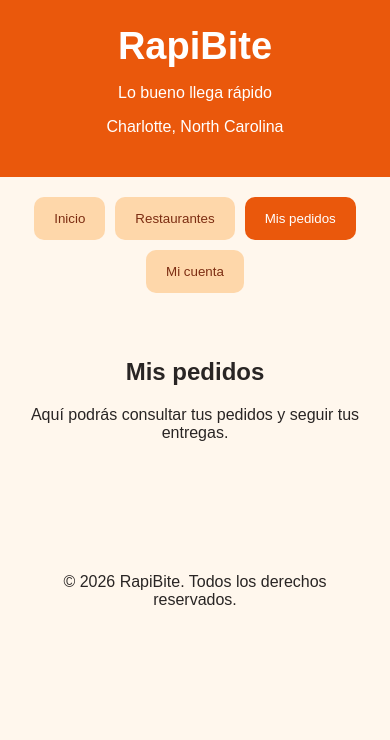
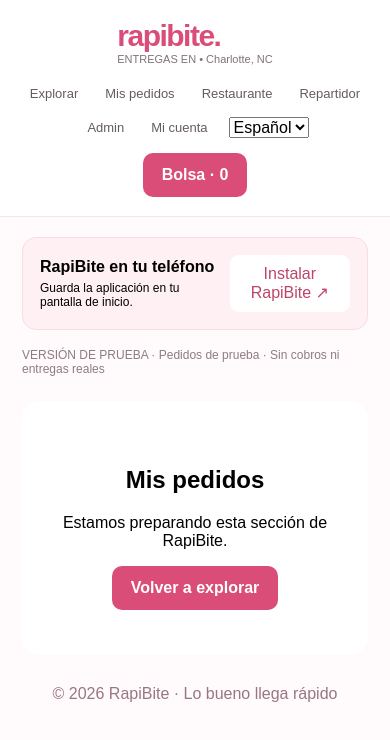
Before and after one commit to aracenawilliam16-hub/rapibite, a Next.js app: page / in a window 390 px wide. Both pictures are taken after a click on the button "Mis pedidos". Shown: the top 740 px of the page. Built offline with nearby package versions, Linux system fonts and the light colour scheme.

Commit message:
Refactor Home component and update UI elements

```diff
--- a/app/page.tsx
+++ b/app/page.tsx
@@ -3,126 +3,386 @@
 
 import { useState } from "react";
 
+const categorias = [
+  "Todos",
+  "Hamburguesas",
+  "Latina",
+  "Pizza",
+  "Saludable",
+  "Desayunos",
+  "Postres",
+];
+
+const opciones = [
+  { nombre: "Hamburguesas", emoji: "🍔", categoria: "Hamburguesas" },
+  { nombre: "Comida latina", emoji: "🌮", categoria: "Latina" },
+  { nombre: "Pizza", emoji: "🍕", categoria: "Pizza" },
+  { nombre: "Comida saludable", emoji: "🥗", categoria: "Saludable" },
+  { nombre: "Desayunos", emoji: "🥞", categoria: "Desayunos" },
+  { nombre: "Postres", emoji: "🍰", categoria: "Postres" },
+];
+
 export default function Home() {
-  const [pagina, setPagina] = useState("inicio");
+  const [pagina, setPagina] = useState("Explorar");
+  const [categoria, setCategoria] = useState("Todos");
+  const [busqueda, setBusqueda] = useState("");
+  const [idioma, setIdioma] = useState("Español");
 
-  const boton = {
-    background: "#f97316",
-    color: "white",
-    border: "none",
-    borderRadius: 10,
-    padding: "14px 20px",
-    cursor: "pointer"
-  };
+  const visibles = opciones.filter(
+    (opcion) =>
+      (categoria === "Todos" ||
+        opcion.categoria === categoria) &&
+      opcion.nombre.toLowerCase().includes(
+        busqueda.toLowerCase()
+      )
+  );
+
+  const enlaces = [
+    "Explorar",
+    "Mis pedidos",
+    "Restaurante",
+    "Repartidor",
+    "Admin",
+    "Mi cuenta",
+  ];
 
   return (
-    <main style={{
-      minHeight: "100vh",
-      background: "#fff7ed",
-      fontFamily: "Arial, sans-serif",
-      color: "#292524"
-    }}>
-      <header style={{
-        background: "#ea580c",
-        color: "white",
-        padding: 25,
-        textAlign: "center"
-      }}>
-        <h1 style={{ fontSize: 38, margin: 0 }}>
-          RapiBite
-        </h1>
-        <p>Lo bueno llega rápido</p>
-        <p>Charlotte, North Carolina</p>
+    <main>
+      <style>{`
+        * { box-sizing: border-box; }
+        body { margin: 0; background: #fffafb; }
+        button, input, select { font: inherit; }
+        button { cursor: pointer; }
+        .contenedor {
+          max-width: 1180px;
+          margin: auto;
+          padding: 0 22px;
+        }
+        .cabecera {
+          background: white;
+          border-bottom: 1px solid #f5e3e8;
+        }
+        .barra {
+          display: flex;
+          justify-content: space-between;
+          align-items: center;
+          gap: 20px;
+          padding-top: 19px;
+          padding-bottom: 19px;
+          flex-wrap: wrap;
+        }
+        .logo {
+          color: #d94d78;
+          font-size: 30px;
+          font-weight: 900;
+          letter-spacing: -1.5px;
+        }
+        .ubicacion {
+          color: #7e7379;
+          font-size: 11px;
+        }
+        .navegacion {
+          display: flex;
+          align-items: center;
+          flex-wrap: wrap;
+          gap: 15px;
+        }
+        .navbtn {
+          border: none;
+          background: transparent;
+          color: #665b63;
+          font-size: 13px;
+        }
+        .navbtn:hover { color: #d94d78; }
+        .bolsa, .principal {
+          background: #d94d78;
+          color: white;
+          border: none;
+          border-radius: 10px;
+          padding: 13px 19px;
+          font-weight: bold;
+        }
+        .aviso {
+          background: #fff0f4;
+          border: 1px solid #f8dce5;
+          padding: 17px;
+          border-radius: 14px;
+          margin-top: 20px;
+          display: flex;
+          justify-content: space-between;
+          align-items: center;
+          gap: 15px;
+        }
+        .aviso p { margin: 5px 0 0; font-size: 12px; }
+        .aviso button {
+          border: none;
+          background: white;
+          padding: 10px;
+          border-radius: 9px;
+          color: #bd4569;
+        }
+        .prueba {
+          color: #8d7c85;
+          font-size: 12px;
+          margin: 18px 0;
+        }
+        .hero {
+          display: grid;
+          grid-template-columns: 1fr 1fr;
+          overflow: hidden;
+          border-radius: 20px;
+          background: #fce1e9;
+          min-height: 340px;
+        }
+        .hero-texto {
+          padding: 45px;
+          display: flex;
+          flex-direction: column;
+          align-items: flex-start;
+          justify-content: center;
+        }
+        .hero h1 {
+          color: #a83e60;
+          font-size: clamp(30px, 4vw, 49px);
+          line-height: 1.1;
+          margin: 12px 0;
+        }
+        .hero p { color: #785b68; }
+        .hero-imagen {
+          position: relative;
+          background: #30202b;
+          min-height: 300px;
+          overflow: hidden;
+        }
+        .hero-imagen img {
+          width: 100%;
+          height: 100%;
+          position: absolute;
+          object-fit: cover;
+        }
+        .etiqueta {
+          position: absolute;
+          bottom: 18px;
+          left: 18px;
+          background: #fff1f5;
+          padding: 12px;
+          border-radius: 10px;
+          color: #85435b;
+          font-size: 12px;
+        }
+        .buscador {
+          display: flex;
+          gap: 12px;
+          margin: 24px 0;
+        }
+        .buscador input {
+          flex: 1;
+          min-width: 0;
+          padding: 16px;
+          border: 1px solid #f0dce3;
+          border-radius: 11px;
+          background: white;
+        }
+        .categorias {
+          display: flex;
+          flex-wrap: wrap;
+          gap: 9px;
+        }
+        .categoria {
+          background: #fff0f4;
+          color: #775563;
+          border: none;
+          border-radius: 25px;
+          padding: 11px 16px;
+        }
+        .activa {
+          background: #8b6478;
+          color: white;
+        }
+        .tarjetas {
+          display: grid;
+          grid-template-columns: repeat(3, 1fr);
+          gap: 18px;
+          margin: 24px 0 60px;
+        }
+        .tarjeta {
+          background: white;
+          border: 1px solid #f2e0e6;
+          border-radius: 16px;
+          padding: 26px;
+          text-align: center;
+        }
+        .emoji { font-size: 55px; }
+        .panel {
+          padding: 45px 20px;
+          text-align: center;
+          background: white;
+          border-radius: 18px;
+          margin-top: 25px;
+        }
+        @media (max-width: 700px) {
+          .hero { grid-template-columns: 1fr; }
+          .hero-texto { padding: 28px; }
+          .hero-imagen { min-height: 240px; }
+          .tarjetas { grid-template-columns: repeat(2, 1fr); }
+          .barra { justify-content: center; }
+          .navegacion { justify-content: center; }
+        }
+      `}</style>
+
+      <header className="cabecera">
+        <div className="contenedor barra">
+          <div>
+            <div className="logo">rapibite.</div>
+            <div className="ubicacion">
+              ENTREGAS EN • Charlotte, NC
+            </div>
+          </div>
+
+          <nav className="navegacion">
+            {enlaces.map((enlace) => (
+              <button
+                className="navbtn"
+                key={enlace}
+                onClick={() => setPagina(enlace)}
+              >
+                {enlace}
+              </button>
+            ))}
+
+            <select
+              value={idioma}
+              onChange={(e) => setIdioma(e.target.value)}
+              aria-label="Idioma"
+            >
+              <option>Español</option>
+              <option>English</option>
+            </select>
+
+            <button className="bolsa">
+              Bolsa · 0
+            </button>
+          </nav>
+        </div>
       </header>
 
-      <nav style={{
-        display: "flex",
-        flexWrap: "wrap",
-        justifyContent: "center",
-        gap: 10,
-        padding: 20
-      }}>
-        {[
-          ["inicio", "Inicio"],
-          ["restaurantes", "Restaurantes"],
-          ["pedidos", "Mis pedidos"],
-          ["cuenta", "Mi cuenta"]
-        ].map(([id, nombre]) => (
-          <button
-            key={id}
-            onClick={() => setPagina(id)}
-            style={{
-              ...boton,
-              background:
-                pagina === id ? "#ea580c" : "#fed7aa",
-              color:
-                pagina === id ? "white" : "#7c2d12"
-            }}
-          >
-            {nombre}
+      <div className="contenedor">
+        <div className="aviso">
+          <div>
+            <strong>RapiBite en tu teléfono</strong>
+            <p>Guarda la aplicación en tu pantalla de inicio.</p>
+          </div>
+          <button onClick={() =>
+            alert("Abre el menú de tu navegador y selecciona Agregar a pantalla de inicio.")
+          }>
+            Instalar RapiBite ↗
           </button>
-        ))}
-      </nav>
+        </div>
 
-      <section style={{
-        maxWidth: 800,
-        margin: "auto",
-        padding: 25,
-        textAlign: "center"
-      }}>
-        {pagina === "inicio" && (
+        <div className="prueba">
+          VERSIÓN DE PRUEBA · Pedidos de prueba ·
+          Sin cobros ni entregas reales
+        </div>
+
+        {pagina === "Explorar" ? (
           <>
-            <h2>¡Bienvenido a RapiBite!</h2>
+            <section className="hero">
+              <div className="hero-texto">
+                <small>SABORES LOCALES. MÁS CERCA.</small>
+                <h1>
+                  Tu próximo antojo,<br />
+                  a un bite de ti.
+                </h1>
+                <p>
+                  Descubre sabores de Charlotte.
+                  Nosotros ponemos el camino a tu mesa.
+                </p>
+                <button
+                  className="principal"
+                  onClick={() =>
+                    document.getElementById("explorar")?.scrollIntoView({
+                      behavior: "smooth"
+                    })
+                  }
+                >
+                  Encuentra tu favorito ↗
+                </button>
+              </div>
+
+              <div className="hero-imagen">
+                <img
+                  src="https://images.unsplash.com/photo-1568901346375-23c9450c58cd?auto=format&fit=crop&w=1200&q=85"
+                  alt="Hamburguesa con queso y vegetales"
+                />
+                <div className="etiqueta">
+                  ♥ Hecho cerca. Disfrutado en casa.
+                </div>
+              </div>
+            </section>
+
+            <section id="explorar">
+              <div className="buscador">
+                <input
+                  placeholder="¿Qué se te antoja hoy?"
+                  value={busqueda}
+                  onChange={(e) => setBusqueda(e.target.value)}
+                />
+                <button className="principal">
+                  Buscar
+                </button>
+              </div>
+
+              <div className="categorias">
+                {categorias.map((item) => (
+                  <button
+                    key={item}
+                    onClick={() => setCategoria(item)}
+                    className={
+                      "categoria " +
+                      (categoria === item ? "activa" : "")
+                    }
+                  >
+                    {item}
+                  </button>
+                ))}
+              </div>
+
+              <h2>Un mundo de sabores, aquí.</h2>
+              <p>Explora lo que más te gusta.</p>
+
+              <div className="tarjetas">
+                {visibles.map((opcion) => (
+                  <div className="tarjeta" key={opcion.nombre}>
+                    <div className="emoji">{opcion.emoji}</div>
+                    <h3>{opcion.nombre}</h3>
+                    <p>Próximamente en RapiBite</p>
+                  </div>
+                ))}
+              </div>
+            </section>
+          </>
+        ) : (
+          <section className="panel">
+            <h1>{pagina}</h1>
             <p>
-              La comida que te encanta,
-              entregada directamente a tu puerta.
+              Estamos preparando esta sección de RapiBite.
             </p>
             <button
-              style={boton}
-              onClick={() => setPagina("restaurantes")}
+              className="principal"
+              onClick={() => setPagina("Explorar")}
             >
-              Explorar restaurantes
+              Volver a explorar
             </button>
-          </>
+          </section>
         )}
-
-        {pagina === "restaurantes" && (
-          <>
-            <h2>Restaurantes cerca de ti</h2>
-            <p>
-              Muy pronto encontrarás aquí
-              tus restaurantes favoritos.
-            </p>
-          </>
-        )}
-
-        {pagina === "pedidos" && (
-          <>
-            <h2>Mis pedidos</h2>
-            <p>
-              Aquí podrás consultar tus pedidos
-              y seguir tus entregas.
-            </p>
-          </>
-        )}
-
-        {pagina === "cuenta" && (
-          <>
-            <h2>Mi cuenta</h2>
-            <p>
-              Próximamente podrás registrarte
-              con tu correo y contraseña.
-            </p>
-          </>
-        )}
-      </section>
+      </div>
 
       <footer style={{
         textAlign: "center",
         padding: 30,
-        marginTop: 60
+        color: "#987784"
       }}>
-        © 2026 RapiBite. Todos los derechos reservados.
+        © 2026 RapiBite · Lo bueno llega rápido
       </footer>
     </main>
   );
```
